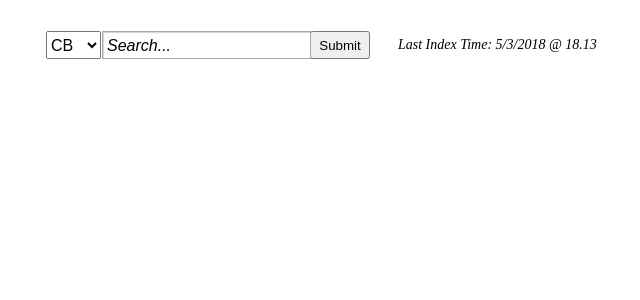
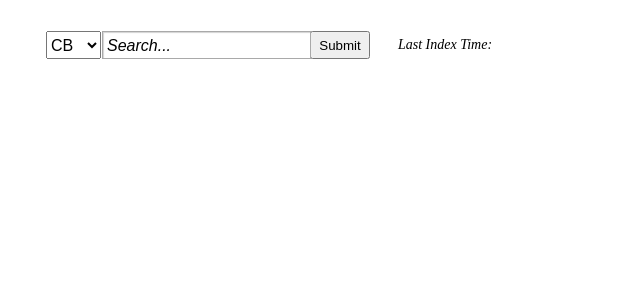
Before and after one commit to stephenfrister/stephenfrister.github.io, a Jekyll site: the page built from scorecard.html, in a window 1280 px wide. Shown: the top 300 px of the page, without its empty margins (7-647 px from the left). Built offline with Jekyll 4.4.1, drawn with Linux system fonts in a browser that asks for light colours; comment, search, counter and statistics services are not loaded.

Commit message:
Remove Static Index Time
- removed the initial static value for the search time field

```diff
--- a/scorecard.html
+++ b/scorecard.html
@@ -32,7 +32,7 @@ title: "Scorecard"
         <div id="id-search-field" class ="search-field numOnly" contenteditable="true" data-text="Search..."></div>
         <div id="id-search-button" class ="search-button-div">
             <button id="id-search-button" class ="search-button" onclick="searchSubmit()">Submit</button></div>
-        <div id="id-search-time" class="search-time">Last Index Time: 5/3/2018 @ 18.13</div>
+        <div id="id-search-time" class="search-time">Last Index Time:</div>
     </div>
 
     <br>
```
